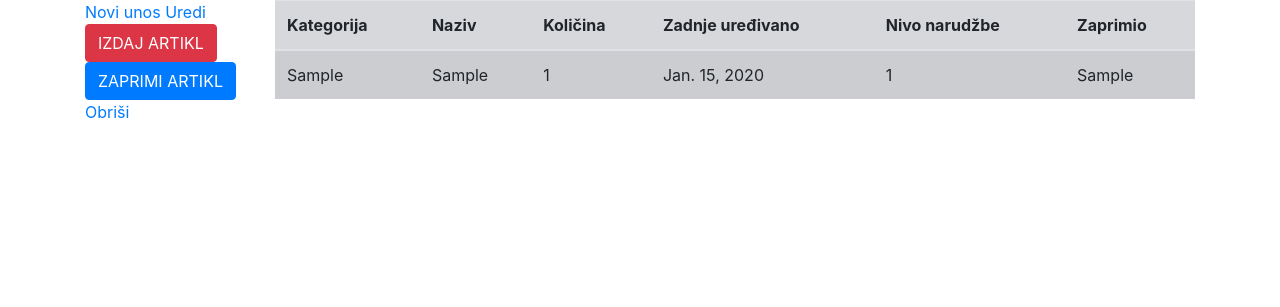
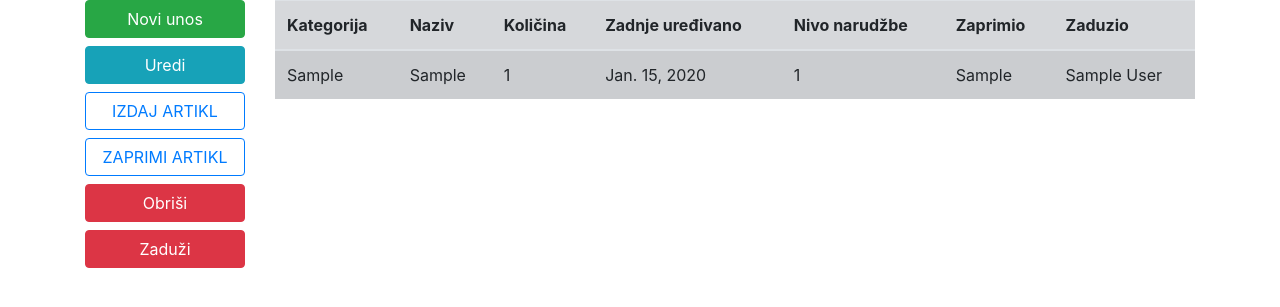
Before and after one commit to KresimirTuksar/ElOptika, a Django app: page /skladiste/artikl_detalji/1/ in a window 1280 px wide. Shown: the part 56-363 px from the top of the page. Run offline with Django 3.2, Linux system fonts and the light colour scheme; a user stored in the database is signed in; tables that the repository leaves empty hold one stand-in row (values such as "Sample post"); some libraries are stand-ins or nearby versions.

Commit message:
dodano polje zadužio

```diff
--- a/Skladiste/forms.py
+++ b/Skladiste/forms.py
@@ -64,8 +64,8 @@ class ReorderLevelForm(forms.ModelForm):
         model = Skladiste
         fields = ['reorder_level']
 
-""" class ZaduzivanjeForm(forms.ModelForm):
+class ZaduzivanjeForm(forms.ModelForm):
 
     class Meta:
         model = Skladiste
-        fields = ['kolicina', 'zaduzio'] """
+        fields = ['kolicina', 'zaduzio']
--- a/Skladiste/models.py
+++ b/Skladiste/models.py
@@ -23,7 +23,7 @@ class Skladiste(models.Model):
     izdao = models.CharField(max_length=50, blank=True, null=True)
     izdano_na = models.CharField(max_length=50, blank=True, null=True)
     kreirao = models.CharField(max_length=50, blank=True, null=True)
-    #zaduzio = models.ManyToManyField(User, blank = True)
+    zaduzio = models.ManyToManyField(User, related_name='users', blank = True)
     reorder_level = models.IntegerField(default=0, blank=True, null=True) #kada naručiti
     zadnje_osvjezeno = models.DateField(auto_now=True, auto_now_add=False)
     export_to_CSV = models.BooleanField(default=False) #export u csv format
@@ -41,7 +41,7 @@ class SkladisteHistory(models.Model):
     izdana_kolicina = models.IntegerField(default=0, blank=True ,null=True)
     izdao = models.CharField(max_length=50, blank=True, null=True)
     izdano_na = models.CharField(max_length=50, blank=True, null=True)
-    #zaduzio = models.ManyToManyField(User, blank = True)
+    zaduzio = models.ManyToManyField(User, related_name='skladisteh_zaduzio', blank = True)
     kreirao = models.CharField(max_length=50, blank=True, null=True)
     reorder_level = models.IntegerField(default=0, blank=True, null=True) #kada naručiti
     zadnje_osvjezeno = models.DateField(auto_now=False, auto_now_add=False, null=True)
--- a/Skladiste/templates/artikl_detalji.html
+++ b/Skladiste/templates/artikl_detalji.html
@@ -20,6 +20,7 @@
         <th>Zadnje uređivano</th>
         <th>Nivo narudžbe</th>
         <th>Zaprimio</th>
+        <th>Zaduzio</th>
     </thead>
 
 
@@ -31,6 +32,12 @@
                 <td>{{queryset.zadnje_osvjezeno}}</td>
                 <td>{{queryset.reorder_level}}</td>
                 <td>{{queryset.zaprimio}}</td>
+                <td>
+                    <!-- ispis usera za manytomany -->
+                    {% for user in queryset.zaduzio.all %}
+                        {{user.first_name}} {{user.last_name}}
+                    {% endfor %}
+                </td>
             </tr>
         </tbody>
 
@@ -38,11 +45,14 @@
 {% endblock frame %}
 
 {% block sidebar %}
-    <a href="{% url 'skladiste_app:novi_unos' %}">Novi unos</a>
-    <a href="{% url 'skladiste_app:uredi_artikl' queryset.id %}">Uredi</a>
-    <a href="{% url 'skladiste_app:izdavanje' queryset.id %}"><div class='btn btn-danger'>IZDAJ ARTIKL</div></a>
-    <a href="{% url 'skladiste_app:zaprimanje' queryset.id %}"><div class='btn btn-primary'>ZAPRIMI ARTIKL</div></a>
-    <a href="{% url 'skladiste_app:obrisi_artikl' queryset.id %}">Obriši</a>
+    <div>
+        <a href="{% url 'skladiste_app:novi_unos' %}" class="btn btn-success btn-block">Novi unos</a>
+        <a href="{% url 'skladiste_app:uredi_artikl' queryset.id %}" class="btn btn-info btn-block">Uredi</a>
+        <a href="{% url 'skladiste_app:izdavanje' queryset.id %}" class='btn btn-outline-primary btn-block'>IZDAJ ARTIKL</a>
+        <a href="{% url 'skladiste_app:zaprimanje' queryset.id %}" class='btn btn-outline-primary btn-block'><div >ZAPRIMI ARTIKL</div></a>
+        <a href="{% url 'skladiste_app:obrisi_artikl' queryset.id %}" class='btn btn-danger btn-block'>Obriši</a>
+        <a href="{% url 'skladiste_app:zaduzivanje' queryset.id %}" class='btn btn-danger btn-block'>Zaduži</a>
+    </div>
 
 
 {% endblock sidebar %}
--- a/Skladiste/urls.py
+++ b/Skladiste/urls.py
@@ -14,6 +14,7 @@ urlpatterns = [
     path("skladiste/reorder_level/<str:pk>/", views.reorder_level, name='reorder_level'),
     path("skladiste/izdavanje/<str:pk>/", views.izdavanje, name='izdavanje'),
     path("skladiste/zaprimanje/<str:pk>/", views.zaprimanje, name='zaprimanje'),
+    path("skladiste/zaduzivanje/<str:pk>/", views.zaduzivanje, name='zaduzivanje'),
 
     path("skladiste/history", views.skladiste_history, name='skladiste_history'),
 
--- a/Skladiste/views.py
+++ b/Skladiste/views.py
@@ -1,4 +1,4 @@
-from . forms import DodajKategorijuForm, IzdavanjeForm, ReorderLevelForm, SkladisteCreateForm, SkladisteSearchForm, SkladisteUpdateForm, ZaprimanjeForm
+from . forms import DodajKategorijuForm, IzdavanjeForm, ReorderLevelForm, SkladisteCreateForm, SkladisteSearchForm, SkladisteUpdateForm, ZaprimanjeForm, ZaduzivanjeForm
 from django.contrib.auth.decorators import login_required
 from django.shortcuts import render, redirect
 from django.contrib import messages
@@ -108,7 +108,9 @@ def izdavanje(request, pk):
             instance.kolicina -= instance.izdana_kolicina
             instance.izdao = str(request.user)
             instance.save()
-            izdavanje_history = SkladisteHistory(
+
+            # kopiranje odabranog objekta u history
+            history = SkladisteHistory(
                 id = instance.id,
                 zadnje_osvjezeno = instance.zadnje_osvjezeno,
                 kategorija_id = instance.kategorija_id,
@@ -118,7 +120,7 @@ def izdavanje(request, pk):
                 izdao = instance.izdao,
                 izdana_kolicina = instance.izdana_kolicina,
             )
-            izdavanje_history.save()
+            history.save()
 
             messages.success(request, 'Uspješno izdano. Još ' + str(instance.kolicina) + ' ' + str(instance.naziv) + ' ostalo na skladištu.')
             return redirect('skladiste_app:skladiste')
@@ -142,7 +144,9 @@ def zaprimanje(request, pk):
             instance.zaprimio = str(request.user)
             instance.save()
             messages.success(request, 'Artikl zaprimljen. Trenutno je ' + str(instance.kolicina) + ' ' + str(instance.naziv) + ' na skladištu.')
-            izdavanje_history = SkladisteHistory(
+
+            #kopiranje odabranog objekta u history
+            history = SkladisteHistory(
                 id = instance.id,
                 zadnje_osvjezeno = instance.zadnje_osvjezeno,
                 kategorija_id = instance.kategorija_id,
@@ -151,7 +155,7 @@ def zaprimanje(request, pk):
                 primljena_kolicina = instance.primljena_kolicina,
                 zaprimio = instance.zaprimio,
             )
-            izdavanje_history.save()
+            history.save()
             return redirect('skladiste_app:skladiste')
 
     context = {'queryset':queryset,
@@ -162,19 +166,21 @@ def zaprimanje(request, pk):
 
     return  render(request, 'izdavanje.html', context)
 
-""" def zaduzivanje(request, pk):
+def zaduzivanje(request, pk):
     queryset = Skladiste.objects.get(id=pk)
-    form = ZaduzivanjeForm(request.POST)
+    form = ZaduzivanjeForm(request.POST, instance=queryset)
+
 
     if request.method == 'POST':
+        """ povlačenje vrijednosti zi forme za manytomanyfield """
         if form.is_valid():
-
-            form.save()
-
+            instance = form.save(commit = False)
+            instance.save()
+            form.save_m2m()
             return redirect('skladiste_app:skladiste')
 
-    context = {'form': form}
-    return render(request, 'zaduzivanje.html', context) """
+    context = {'form': form,'queryset':queryset,}
+    return render(request, 'zaduzivanje.html', context)
 
 @login_required
 def reorder_level(request, pk):
```
Also changed, not shown: Skladiste/templates/skladiste.html (+14 -5 lines), Skladiste/migrations/0010_auto_20210215_1453.py (added), Skladiste/migrations/0011_auto_20210215_1934.py (added), Skladiste/migrations/0012_auto_20210215_2008.py (added), Skladiste/migrations/0013_auto_20210215_2317.py (added).
